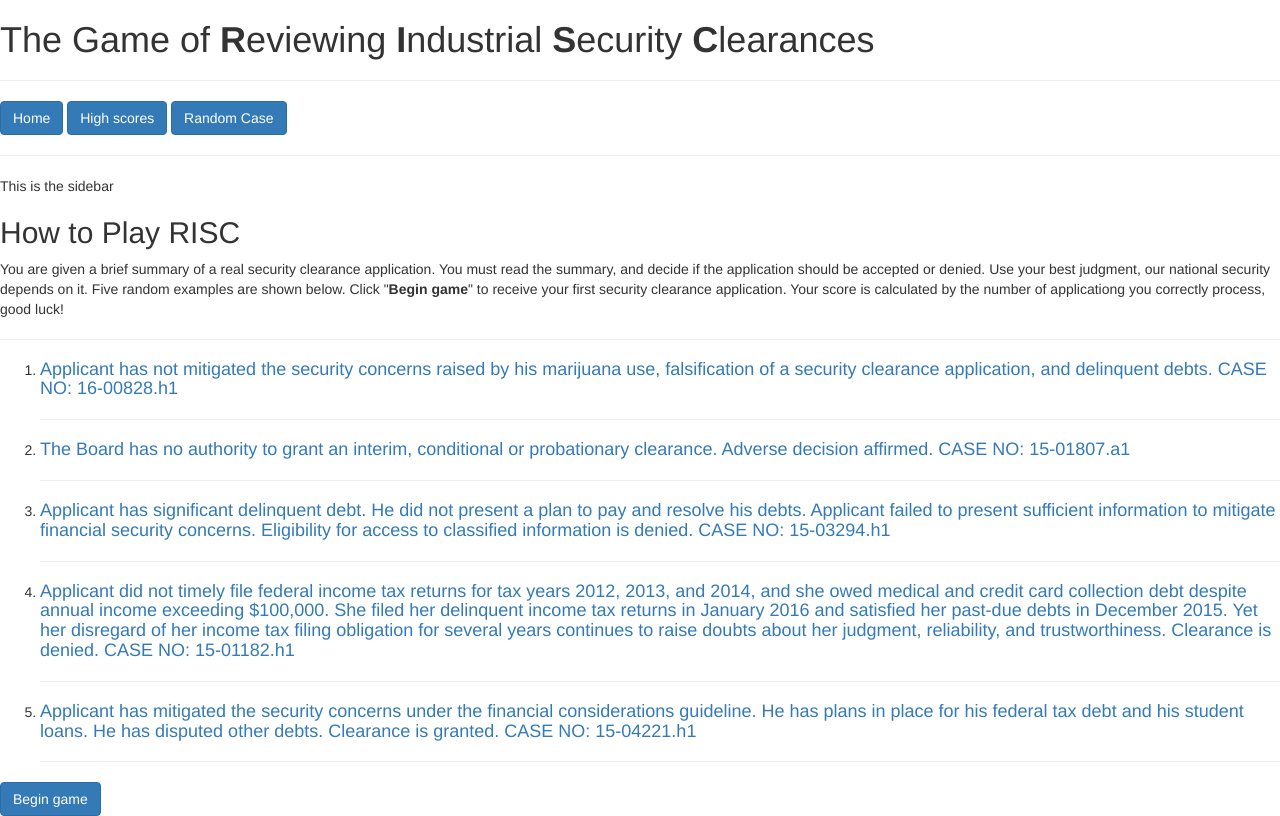
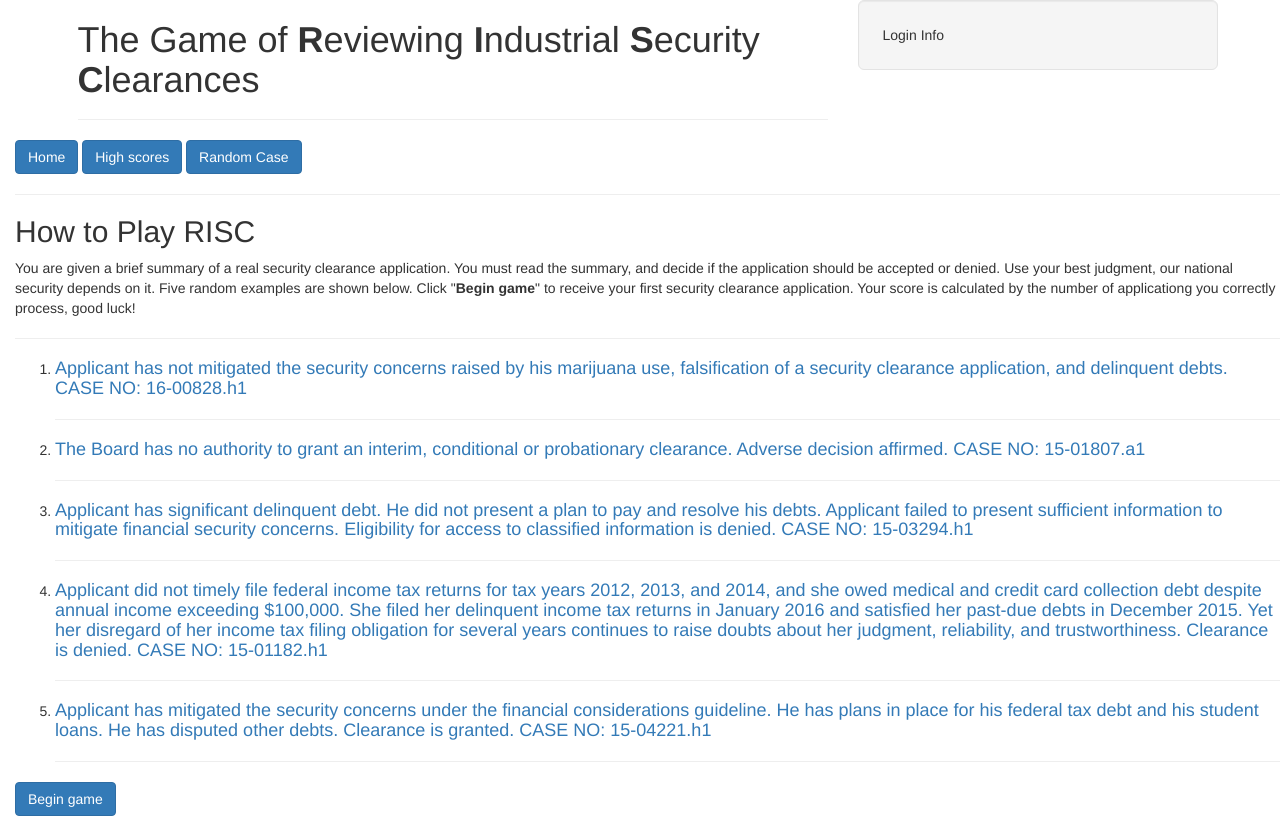
Before and after one commit to michael5486/game_of_risc, a Django app: page /decisions/ in a window 1280 px wide. Run offline with Django 3.2, Linux system fonts and the light colour scheme; data comes from the database, SQL or seed files in the repository; some libraries are stand-ins or nearby versions.

Commit message:
got persistent login banner

```diff
--- /dev/null
+++ b/the_game_of_risc/decisions/static/decisions/style.css
@@ -0,0 +1,7 @@
+h1 a {
+    color: #FCA205;
+}
+
+body {
+    padding-left: 15px;
+}
--- a/the_game_of_risc/decisions/templates/decisions/base.html
+++ b/the_game_of_risc/decisions/templates/decisions/base.html
@@ -5,33 +5,37 @@
 {% bootstrap_css %}
 {% bootstrap_javascript %}
 
+{% load static %}
+
 
 <!DOCTYPE html>
 <html lang="en">
 <head>
-    <link rel="stylesheet" href="style.css" />
+    <link rel="stylesheet" type="text/css" href="{% static 'decisions/style.css' %}" />
     <title>{% block title %}The Game of RISC{% endblock %}</title>
 </head>
 
 <body>
 
-    <div id="titlebar">
-        <h1>The Game of <strong>R</strong>eviewing <strong>I</strong>ndustrial <strong>S</strong>ecurity <strong>C</strong>learances</h1>
-        <hr>
-        <a href='/decisions'>{% bootstrap_button 'Home' size='lg' %}</a>
-        {% bootstrap_button 'High scores' size='lg' %}
-        <a href='/decisions/random'>{% bootstrap_button 'Random Case' size='lg' %}</a>
+    <div class="container">
+        <div class="row">
+            <div class="col-lg-8">
 
-
-    <hr>
+                <h1>The Game of <strong>R</strong>eviewing <strong>I</strong>ndustrial <strong>S</strong>ecurity <strong>C</strong>learances</h1>
+                <hr>
+            </div>
+            <div class="col-lg-4">
+                <div class="well well-lg">Login Info</div>
+            </div>
+        </div>
 
     </div>
 
-    <div id="sidebar">
-        {% block sidebar %}
-            <p>This is the sidebar</p>
-        {% endblock %}
-    </div>
+    <a href='/decisions'>{% bootstrap_button 'Home' size='lg' %}</a>
+    {% bootstrap_button 'High scores' size='lg' %}
+    <a href='/decisions/random'>{% bootstrap_button 'Random Case' size='lg' %}</a>
+
+    <hr>
 
     <div id="content">
         {% block content %}
```
